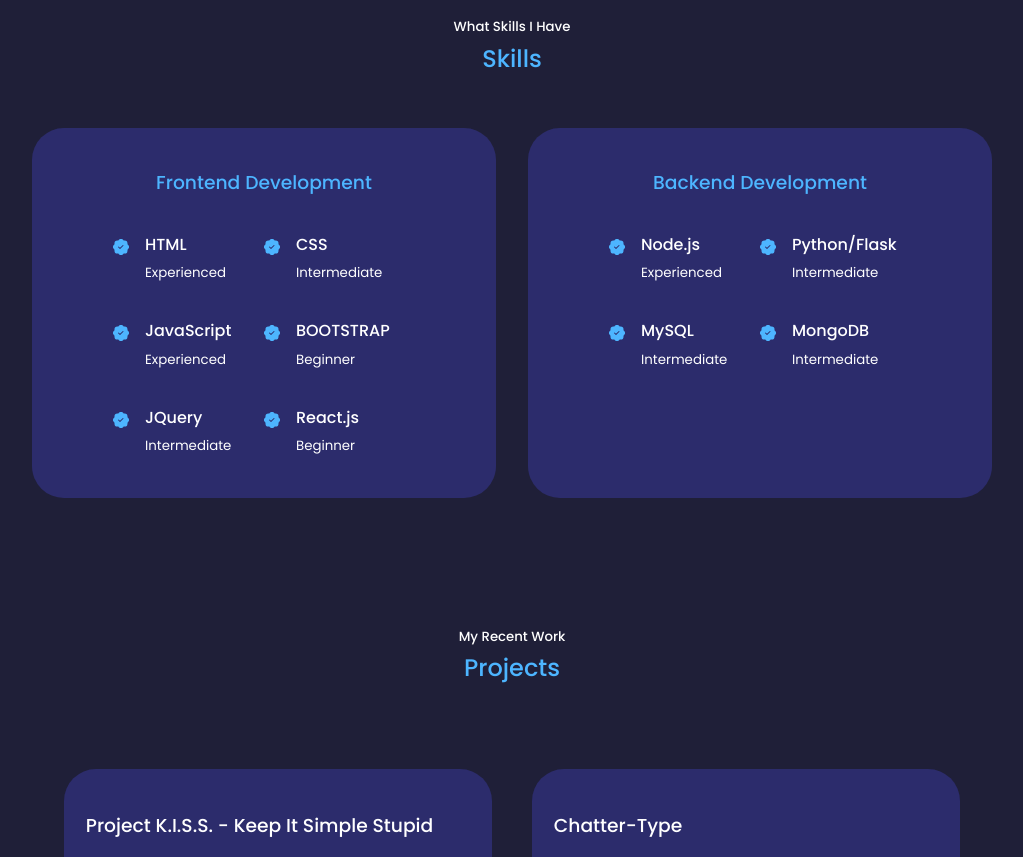
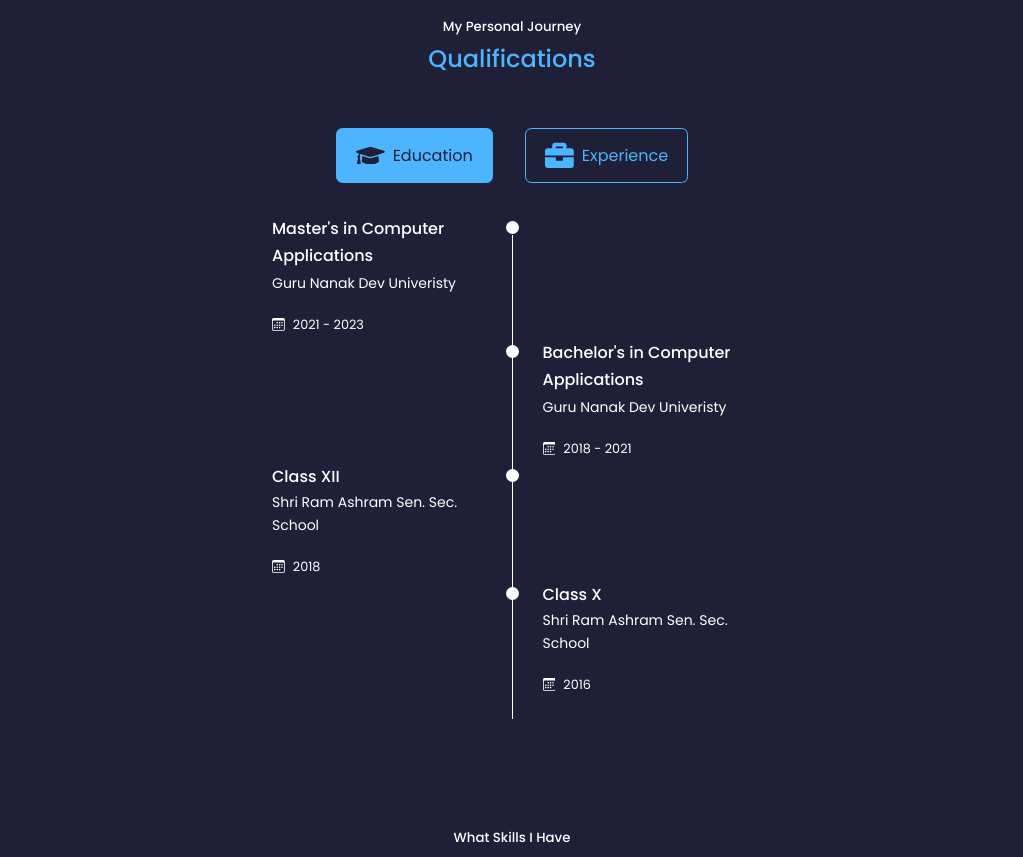
Before and after one commit to AksBad007/portfolio_2.0, a React (Create React App) app: page / in a window 1280 px wide. Shown: the part 1560-2417 px from the top of the page, without its empty margins (128-1151 px from the left). Built offline with nearby package versions, Linux system fonts and the light colour scheme.

Commit message:
qualifications and nav dynamic scroll

```diff
--- a/src/App.jsx
+++ b/src/App.jsx
@@ -1,7 +1,7 @@
 import Header from './components/header/Header'
 import Nav from './components/nav/Nav'
 import About from './components/about/About'
-// import Education from './components/education/Education'
+import Qualifications from './components/qualifications/Qualifications'
 import Skills from './components/skills/Skills'
 import Projects from './components/projects/Projects'
 import Contact from './components/contact/Contact'
@@ -13,7 +13,7 @@
       <Header />
       <Nav />
       <About />
-      {/* <Education /> */}
+      <Qualifications />
       <Skills />
       <Projects />
       <Contact />
--- a/src/components/common/data.js
+++ b/src/components/common/data.js
@@ -77,3 +77,11 @@
         ]
     },
 ]
+
+export const isInViewport = (element) => {
+    const rect = element.getBoundingClientRect()
+    return (
+        rect.top <= window.innerHeight / 3 ||
+        rect.bottom <= window.innerHeight / 3
+    )
+}
--- a/src/components/header/Header.jsx
+++ b/src/components/header/Header.jsx
@@ -7,7 +7,7 @@
 
 const Header = () => {
   return (
-    <header className='container header__container'>
+    <header id='header' className='container header__container'>
       <Heading intro="Hello I'm" main="Akshat Arora"/>
 
       <h5 className="text-light">FullStack Developer/Data Scientist</h5>
--- a/src/components/nav/Nav.css
+++ b/src/components/nav/Nav.css
@@ -14,7 +14,7 @@
     backdrop-filter: blur(15px);
 }
 
-nav a {
+nav button {
     background: transparent;
     padding: 0.9rem;
     border-radius: 50%;
@@ -23,11 +23,11 @@
     font-size: 1.1rem;
 }
 
-nav a:hover {
+nav button:hover {
     background: rgba(0, 0, 0, 0.3);
 }
 
-nav a.active {
+nav button.active {
     background: var(--color-primary);
     color: var(--color-bg);
 }
--- /dev/null
+++ b/src/components/qualifications/Qualifications.css
@@ -0,0 +1,84 @@
+.btn-flex {
+    display: inline-flex !important;
+    align-items: center;
+}
+
+.qualifications__tabs {
+    display: flex;
+    justify-content: center;
+    margin-bottom: 2rem;
+}
+
+.qualifications__btn {
+    margin: 0 1rem;
+}
+
+.qualifications__icon {
+    font-size: 1.8rem;
+    margin-right: 0.5rem;
+}
+
+.qualifications__sections {
+    display: grid;
+    grid-template-columns: 0.5fr;
+    justify-content: center;
+}
+
+.qualifications__content {
+    display: none;
+}
+
+.qualifications__content-active {
+    display: block;
+}
+
+.qualifications__data {
+    display: grid;
+    grid-template-columns: 1fr max-content 1fr;
+    column-gap: 1.5rem;
+}
+
+.qualifications__title {
+    font-size: 1rem;
+    font-weight: 500;
+}
+
+.qualifications__subtitle {
+    display: inline-block;
+    font-size: 0.875rem;
+    margin-bottom: 1rem;
+}
+
+.qualifications__calendar {
+    font-size: 0.8rem;
+    display: inline-flex;
+    align-items: center;
+    gap: 0.5rem;
+}
+
+.qualifications__rounder {
+    display: inline-block;
+    width: 13px;
+    height: 13px;
+    background: var(--color-white);
+    border-radius: 50%;
+}
+
+.qualifications__line {
+    display: block;
+    width: 1px;
+    height: 100%;
+    background: var(--color-white);
+    transform: translate(6px, -7px);
+}
+
+/* MOBILE STYLES */
+@media screen and (max-width: 600px) {
+    .qualifications__sections {
+        grid-template-columns: initial;
+    }
+
+    .qualifications__btn {
+        margin: 0 0.75rem;
+    }
+}
--- /dev/null
+++ b/src/components/qualifications/Qualifications.jsx
@@ -0,0 +1,178 @@
+import { useState } from 'react'
+import { FaGraduationCap, FaBriefcase } from 'react-icons/fa'
+import { BsCalendar3 } from 'react-icons/bs'
+import Heading from '../common/Heading'
+import './Qualifications.css'
+
+const Qualifications = () => {
+  const [toggleState, updateToggleState] = useState(1)
+
+  const toggleTab = (idx) => updateToggleState(idx)
+
+  return (
+    <section id="qualifications">
+      <Heading intro="My Personal Journey" main="Qualifications"/>
+
+      <div className="container qualifications__container">
+        <div className="qualifications__tabs">
+          <div
+            className={
+              toggleState === 1
+              ? "qualifications__btn btn btn-primary qualifications__active btn-flex"
+              : "qualifications__btn btn btn-flex"
+            }
+            onClick={() => toggleTab(1)}
+          >
+            <FaGraduationCap className='qualifications__icon'/> Education
+          </div>
+
+          <div
+            className={
+              toggleState === 2
+              ? "qualifications__btn btn btn-primary qualifications__active btn-flex"
+              : "qualifications__btn btn btn-flex"
+            }
+            onClick={() => toggleTab(2)}
+          >
+            <FaBriefcase className='qualifications__icon'/> Experience
+          </div>
+        </div>
+
+        <div className="qualifications__sections">
+          <div className={
+            toggleState === 1
+            ? "qualifications__content qualifications__content-active"
+            : "qualifications__content"
+          }>
+            <div className="qualifications__data">
+              <div>
+                <h3 className="qualifications__title">Master's in Computer Applications</h3>
+                <span className="qualifications__subtitle">Guru Nanak Dev Univeristy</span>
+                <div className="qualifications__calendar">
+                  <BsCalendar3 /> 2021 - 2023
+                </div>
+              </div>
+
+              <div>
+                <span className="qualifications__rounder"></span>
+                <span className="qualifications__line"></span>
+              </div>
+
+              <div></div>
+            </div>
+
+            <div className="qualifications__data">
+              <div></div>
+
+              <div>
+                <span className="qualifications__rounder"></span>
+                <span className="qualifications__line"></span>
+              </div>
+
+              <div>
+                <h3 className="qualifications__title">Bachelor's in Computer Applications</h3>
+                <span className="qualifications__subtitle">Guru Nanak Dev Univeristy</span>
+                <div className="qualifications__calendar">
+                  <BsCalendar3 /> 2018 - 2021
+                </div>
+              </div>
+            </div>
+
+            <div className="qualifications__data">
+              <div>
+                <h3 className="qualifications__title">Class XII</h3>
+                <span className="qualifications__subtitle">Shri Ram Ashram Sen. Sec. School</span>
+                <div className="qualifications__calendar">
+                  <BsCalendar3 /> 2018
+                </div>
+              </div>
+
+              <div>
+                <span className="qualifications__rounder"></span>
+                <span className="qualifications__line"></span>
+              </div>
+
+              <div></div>
+            </div>
+
+            <div className="qualifications__data">
+              <div></div>
+
+              <div>
+                <span className="qualifications__rounder"></span>
+                <span className="qualifications__line"></span>
+              </div>
+
+              <div>
+                <h3 className="qualifications__title">Class X</h3>
+                <span className="qualifications__subtitle">Shri Ram Ashram Sen. Sec. School</span>
+                <div className="qualifications__calendar">
+                  <BsCalendar3 /> 2016
+                </div>
+              </div>
+            </div>
+          </div>
+
+          <div className={
+            toggleState === 2
+            ? "qualifications__content qualifications__content-active"
+            : "qualifications__content"
+          }>
+            <div className="qualifications__data">
+              <div>
+                <h3 className="qualifications__title">Web Developer</h3>
+                <span className="qualifications__subtitle">Mansa Infotech - Punjab, India</span>
+                <div className="qualifications__calendar">
+                  <BsCalendar3 /> July 2022 - Present
+                </div>
+              </div>
+
+              <div>
+                <span className="qualifications__rounder"></span>
+                <span className="qualifications__line"></span>
+              </div>
+
+              <div></div>
+            </div>
+
+            <div className="qualifications__data">
+              <div></div>
+
+              <div>
+                <span className="qualifications__rounder"></span>
+                <span className="qualifications__line"></span>
+              </div>
+
+              <div>
+                <h3 className="qualifications__title">Backend Developer</h3>
+                <span className="qualifications__subtitle">Rock IMS - Punjab, India</span>
+                <div className="qualifications__calendar">
+                  <BsCalendar3 /> Dec 2021 - July 2022
+                </div>
+              </div>
+            </div>
+
+            <div className="qualifications__data">
+              <div>
+                <h3 className="qualifications__title">Frontend Intern</h3>
+                <span className="qualifications__subtitle">Widhya - Remote</span>
+                <div className="qualifications__calendar">
+                  <BsCalendar3 /> Jan 2021 - Feb 2021
+                </div>
+              </div>
+
+              <div>
+                <span className="qualifications__rounder"></span>
+                <span className="qualifications__line"></span>
+              </div>
+
+              <div></div>
+            </div>
+          </div>
+        </div>
+      </div>
+    </section>
+  )
+}
+
+export default Qualifications
```
Also changed, not shown: src/components/education/Education.jsx (deleted, +0 -9 lines), src/components/nav/Nav.jsx (+26 -7 lines), src/components/education/Education.css (deleted).
